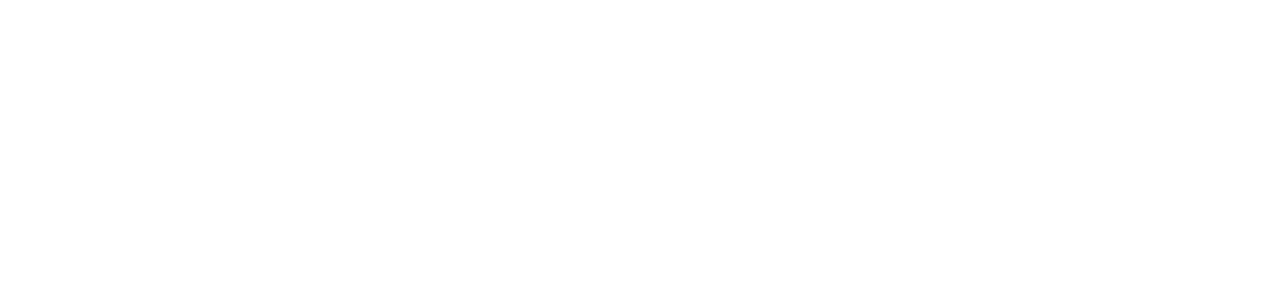
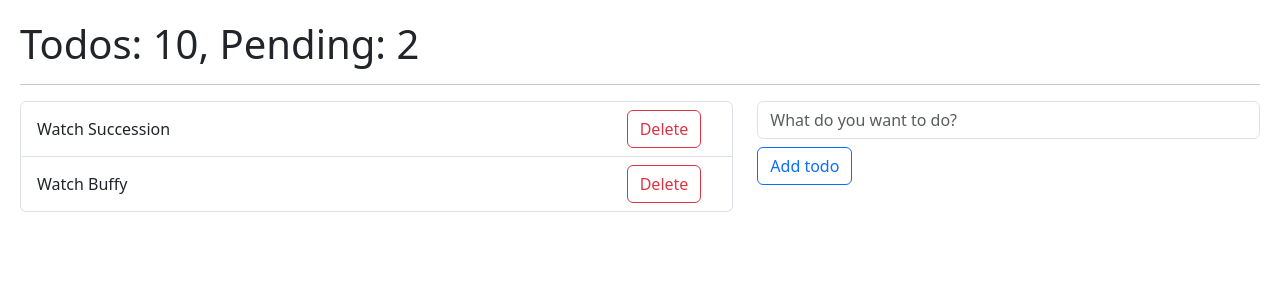
Before and after one commit to machelinos/react-udemy-ce-04-hooks-app, a React (Vite) app: page / in a window 1280 px wide. Shown: the top 300 px of the page. Built offline with nearby package versions, Linux system fonts and the light colour scheme.

Commit message:
09 - useReducer - Todo app start up tp add todo

```diff
--- /dev/null
+++ b/src/09-useReducer/TodoAdd.jsx
@@ -0,0 +1,42 @@
+import PropTypes from 'prop-types'
+import { useForm } from '../hooks'
+
+export const TodoAdd = ({ onAddNewTodo }) => {
+  const { add, handleInputChange, handleResetClick } = useForm({ add: '' })
+
+  const handleFormSubmit = (event) => {
+    event.preventDefault()
+
+    if (add.length < 3) return
+
+    const newTodo = {
+      id: new Date().getTime(),
+      description: add,
+      done: false,
+    }
+
+    onAddNewTodo(newTodo)
+    handleResetClick()
+  }
+
+  return (
+    <form onSubmit={handleFormSubmit}>
+      <input
+        className="form-control"
+        type="text"
+        name="add"
+        placeholder="What do you want to do?"
+        value={add}
+        onChange={handleInputChange}
+      />
+
+      <button type="submit" className="btn btn-outline-primary mt-2">
+        Add todo
+      </button>
+    </form>
+  )
+}
+
+TodoAdd.propTypes = {
+  onAddNewTodo: PropTypes.func.isRequired,
+}
--- /dev/null
+++ b/src/09-useReducer/TodoApp.jsx
@@ -0,0 +1,43 @@
+import { useReducer } from 'react'
+import { todoReducer, TodoList, TodoAdd } from './'
+
+const initialState = [
+  {
+    id: new Date().getTime(),
+    description: 'Watch Succession',
+    done: false,
+  },
+  {
+    id: new Date().getTime() * 3,
+    description: 'Watch Buffy',
+    done: false,
+  },
+]
+export const TodoApp = () => {
+  const [todos, dispatch] = useReducer(todoReducer, initialState)
+
+  const handleAddNewTodo = (todo) => {
+    const addTodoAction = {
+      type: '[TODO] Add Todo',
+      payload: todo,
+    }
+    dispatch(addTodoAction)
+  }
+
+  return (
+    <>
+      <h1>Todos: 10, Pending: 2</h1>
+      <hr />
+
+      <div className="row">
+        <div className="col-7">
+          <TodoList todos={todos} />
+        </div>
+
+        <div className="col-5">
+          <TodoAdd onAddNewTodo={handleAddNewTodo} />
+        </div>
+      </div>
+    </>
+  )
+}
--- /dev/null
+++ b/src/09-useReducer/TodoList.jsx
@@ -0,0 +1,16 @@
+import PropTypes from 'prop-types'
+import { TodoListItem } from './'
+
+export const TodoList = ({ todos }) => {
+  return (
+    <ul className="list-group">
+      {todos.map(({ id, description }) => (
+        <TodoListItem key={id} description={description} />
+      ))}
+    </ul>
+  )
+}
+
+TodoList.propTypes = {
+  todos: PropTypes.array.isRequired,
+}
--- /dev/null
+++ b/src/09-useReducer/TodoListItem.jsx
@@ -0,0 +1,14 @@
+import PropTypes from 'prop-types'
+
+export const TodoListItem = ({ description }) => {
+  return (
+    <li className="list-group-item d-flex justify-content-between">
+      <span className="align-self-center">{description}</span>
+      <button className="btn btn-outline-danger">Delete</button>
+    </li>
+  )
+}
+
+TodoListItem.propTypes = {
+  description: PropTypes.string.isRequired,
+}
--- /dev/null
+++ b/src/09-useReducer/index.js
@@ -0,0 +1,4 @@
+export * from './TodoAdd'
+export * from './TodoList'
+export * from './TodoListItem'
+export * from './todoReducer'
--- /dev/null
+++ b/src/09-useReducer/todoReducer.js
@@ -0,0 +1,8 @@
+export const todoReducer = (state = [], action) => {
+  switch (action.type) {
+    case '[TODO] Add Todo':
+      return [...state, action.payload]
+    default:
+      return state
+  }
+}
--- a/src/main.jsx
+++ b/src/main.jsx
@@ -1,10 +1,9 @@
 import ReactDOM from 'react-dom/client'
-import './09-useReducer/intro-reducer'
+import { TodoApp } from './09-useReducer/TodoApp'
 import './index.css'
 
-ReactDOM.createRoot(document.getElementById('root'))
-  .render
+ReactDOM.createRoot(document.getElementById('root')).render(
   //<React.StrictMode>
-  //<Padre />,
+  <TodoApp />,
   //</React.StrictMode>,
-  ()
+)
```
